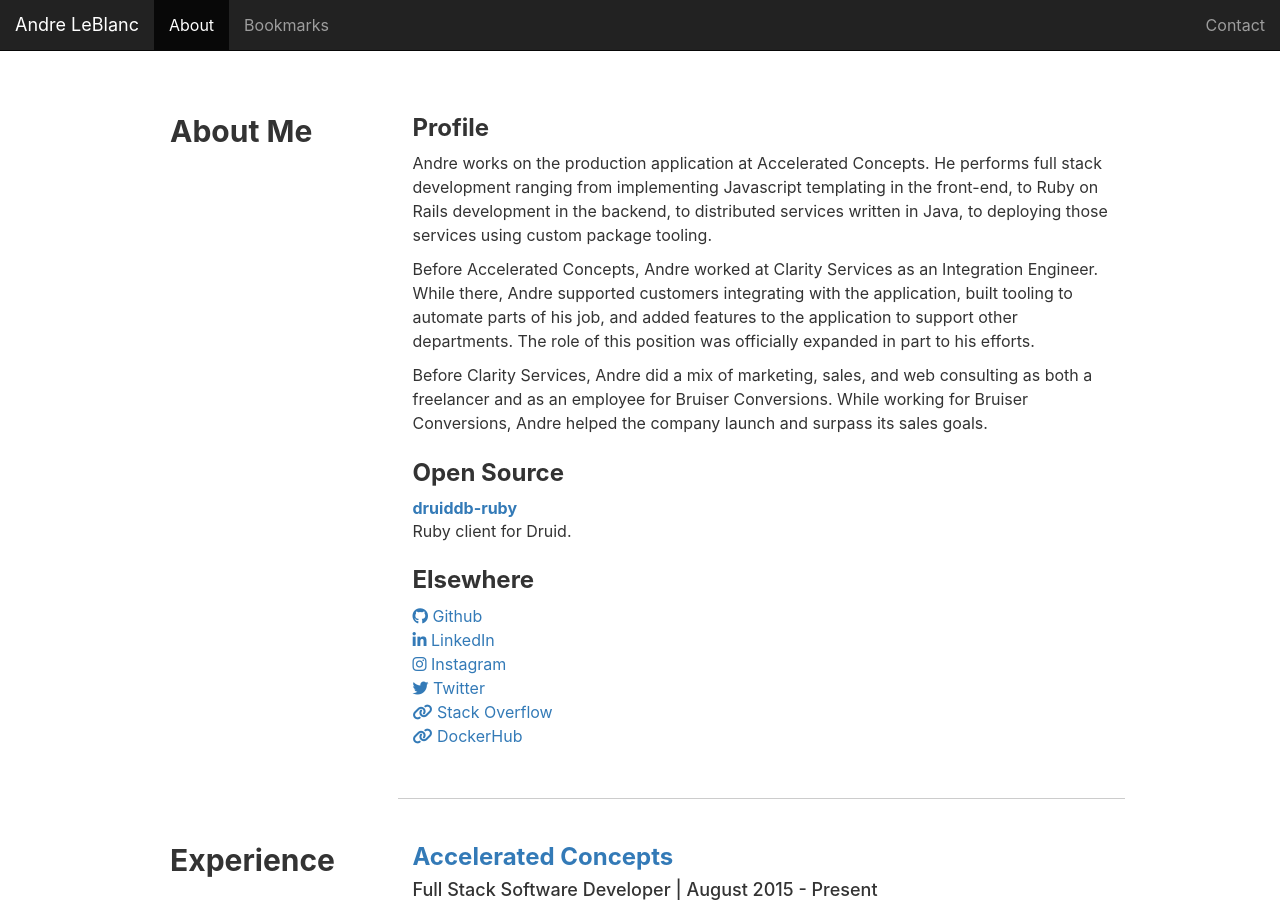
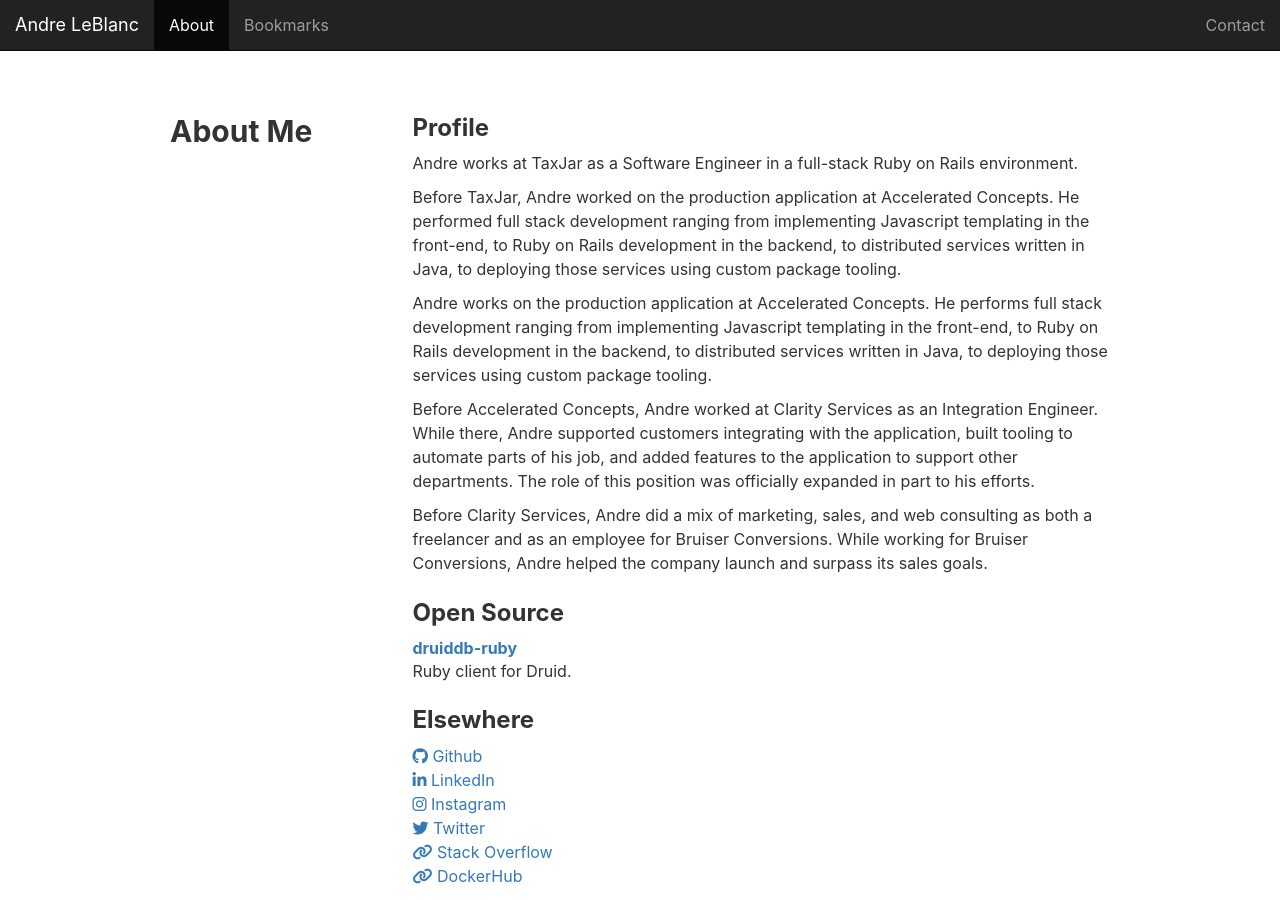
Before and after one commit to andremleblanc/andreleblanc.me, a Jekyll site: the page built from about.html, in a window 1280 px wide and 900 px high. Built offline with Jekyll 4.4.1, drawn with Linux system fonts in a browser that asks for light colours; nearby versions of some CDN libraries.

Commit message:
update about

```diff
--- a/about.html
+++ b/about.html
@@ -12,6 +12,20 @@ title: About
       <div class="col-sm-9 content">
         <section>
           <h3>Profile</h3>
+
+          <p>
+            Andre works at TaxJar as a Software Engineer in a full-stack Ruby on
+            Rails environment.
+          </p>
+
+          <p>
+            Before TaxJar, Andre worked on the production application at
+            Accelerated Concepts. He performed full stack development ranging
+            from implementing Javascript templating in the front-end, to Ruby on
+            Rails development in the backend, to distributed services written in
+            Java, to deploying those services using custom package tooling.
+          </p>
+
           <p>
             Andre works on the production application at Accelerated Concepts. He performs
             full stack development ranging from implementing Javascript templating in the
```
